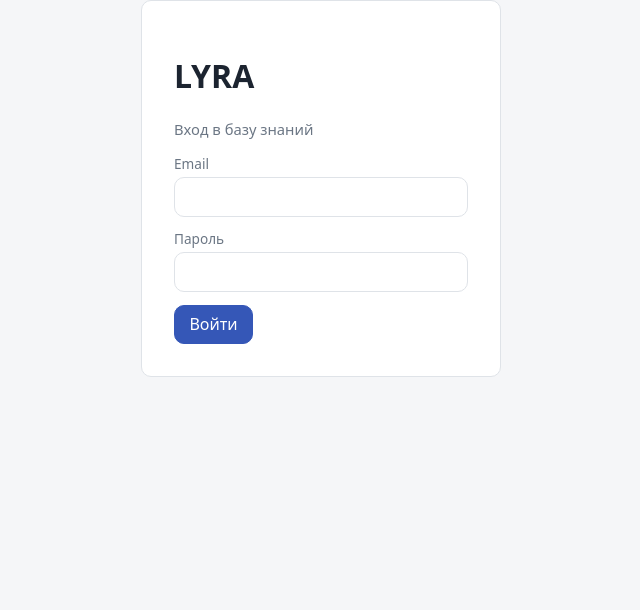
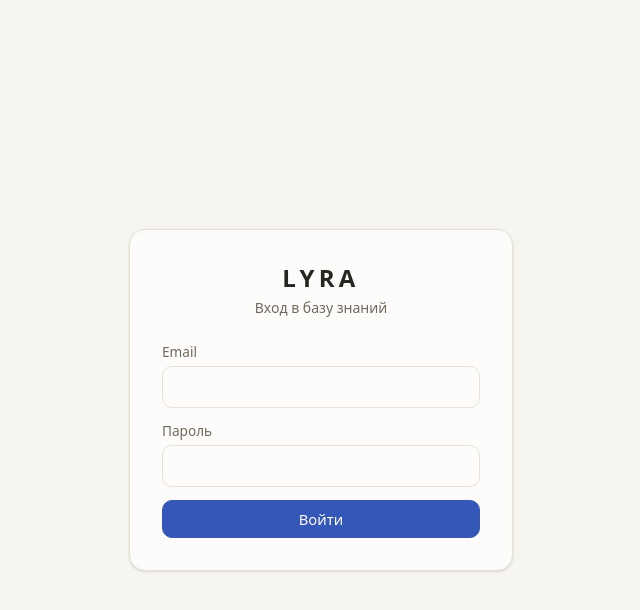
Before and after one commit to axrmxv/lyra, a React (Vite) app in the folder frontend/: page /login in a window 1280 px wide. Shown: the top 610 px of the page, without its empty margins (319-959 px from the left). Built offline with nearby package versions, Linux system fonts and the light colour scheme.

Commit message:
feat(ui): дизайн-токены, тема и каркас

```diff
--- a/frontend/src/components/Layout.tsx
+++ b/frontend/src/components/Layout.tsx
@@ -1,6 +1,7 @@
 import { NavLink, Outlet } from 'react-router-dom'
 
 import { useAuth } from '../hooks/useAuth'
+import { useTheme } from '../hooks/useTheme'
 import { Toasts } from './Toasts'
 
 const ROLE_LABEL: Record<string, string> = {
@@ -9,18 +10,39 @@ const ROLE_LABEL: Record<string, string> = {
   admin: 'администратор',
 }
 
+const navClass = ({ isActive }: { isActive: boolean }) =>
+  isActive
+    ? 'bg-accent-soft text-accent rounded-lg px-3 py-1.5 text-sm font-semibold'
+    : 'text-ink-muted hover:bg-canvas hover:text-ink rounded-lg px-3 py-1.5 text-sm'
+
 export function Layout() {
   const { user, logout } = useAuth()
+  const { theme, toggle } = useTheme()
   return (
-    <div className="layout">
-      <header className="topbar">
-        <span className="topbar-brand">LYRA</span>
-        <nav>
-          <NavLink to="/chat">Чат</NavLink>
-          <NavLink to="/documents">Документы</NavLink>
-          <NavLink to="/sources">Источники</NavLink>
+    <div className="flex h-dvh flex-col">
+      <header className="border-line bg-surface flex items-center gap-6 border-b px-5 py-2.5">
+        <span className="text-sm font-bold tracking-[0.18em]">LYRA</span>
+        <nav className="flex gap-1">
+          <NavLink to="/chat" className={navClass}>
+            Чат
+          </NavLink>
+          <NavLink to="/documents" className={navClass}>
+            Документы
+          </NavLink>
+          <NavLink to="/sources" className={navClass}>
+            Источники
+          </NavLink>
         </nav>
-        <span className="topbar-user">
+        <span className="text-ink-muted ml-auto flex items-center gap-3 text-sm">
+          <button
+            type="button"
+            className="btn btn-icon"
+            aria-label={theme === 'dark' ? 'Светлая тема' : 'Тёмная тема'}
+            title={theme === 'dark' ? 'Светлая тема' : 'Тёмная тема'}
+            onClick={toggle}
+          >
+            {theme === 'dark' ? '☀' : '☾'}
+          </button>
           {user && (
             <>
               <span>
@@ -33,7 +55,7 @@ export function Layout() {
           )}
         </span>
       </header>
-      <main className="layout-main">
+      <main className="flex min-h-0 flex-1">
         <Outlet />
       </main>
       <Toasts />
--- /dev/null
+++ b/frontend/src/hooks/useTheme.ts
@@ -0,0 +1,33 @@
+import { useCallback, useEffect, useState } from 'react'
+
+import { applyTheme, currentTheme, saveTheme, storedTheme, systemTheme } from '../theme'
+import type { Theme } from '../theme'
+
+export function useTheme(): { theme: Theme; toggle: () => void } {
+  const [theme, setTheme] = useState<Theme>(() => currentTheme())
+
+  // Пока пользователь не выбрал тему явно — следуем за системной
+  useEffect(() => {
+    const media = window.matchMedia?.('(prefers-color-scheme: dark)')
+    if (!media) return
+    const onChange = () => {
+      if (storedTheme() === null) {
+        const next = systemTheme()
+        applyTheme(next)
+        setTheme(next)
+      }
+    }
+    media.addEventListener('change', onChange)
+    return () => media.removeEventListener('change', onChange)
+  }, [])
+
+  const toggle = useCallback(() => {
+    setTheme((prev) => {
+      const next: Theme = prev === 'dark' ? 'light' : 'dark'
+      saveTheme(next)
+      return next
+    })
+  }, [])
+
+  return { theme, toggle }
+}
--- a/frontend/src/main.tsx
+++ b/frontend/src/main.tsx
@@ -1,7 +1,10 @@
 import { StrictMode } from 'react'
 import { createRoot } from 'react-dom/client'
 import { App } from './App'
+import { initTheme } from './theme'
 import './styles.css'
+
+initTheme()
 
 const rootElement = document.getElementById('root')
 if (!rootElement) {
--- a/frontend/src/pages/LoginPage.tsx
+++ b/frontend/src/pages/LoginPage.tsx
@@ -30,9 +30,10 @@ export function LoginPage() {
   }
 
   return (
-    <div className="login-wrap">
-      <h1>LYRA</h1>
-      <p className="empty-note">Вход в базу знаний</p>
+    <div className="bg-canvas flex min-h-dvh items-center justify-center p-4">
+      <div className="border-line bg-surface w-full max-w-sm rounded-2xl border p-8 shadow-sm">
+        <h1 className="text-center text-2xl font-bold tracking-[0.18em]">LYRA</h1>
+        <p className="text-ink-muted mt-1 mb-6 text-center text-sm">Вход в базу знаний</p>
         <form onSubmit={(event) => void handleSubmit(event)}>
           <label className="field">
             <span>Email</span>
@@ -54,11 +55,16 @@ export function LoginPage() {
               onChange={(event) => setPassword(event.target.value)}
             />
           </label>
-        {error && <p style={{ color: 'var(--danger)' }}>{error}</p>}
-        <button type="submit" className="btn btn-primary" disabled={busy}>
+          {error && (
+            <p className="text-danger mb-3 text-sm" role="alert">
+              {error}
+            </p>
+          )}
+          <button type="submit" className="btn btn-primary w-full" disabled={busy}>
             {busy ? 'Входим…' : 'Войти'}
           </button>
         </form>
       </div>
+    </div>
   )
 }
--- a/frontend/src/styles.css
+++ b/frontend/src/styles.css
@@ -1,115 +1,123 @@
-/* LYRA — базовые стили MVP (без CSS-фреймворка). */
+/* LYRA — стили. Tailwind 4 (ADR-011): токены в @theme, тёмная тема через
+   data-theme на <html> (src/theme.ts). Секция «Легаси» — правила
+   немигрированных компонентов, исчезает к концу фазы P0. */
 
-:root {
-  --bg: #f5f6f8;
-  --panel: #ffffff;
-  --border: #dfe3e8;
-  --text: #1c2430;
-  --muted: #6b7684;
-  --accent: #3557b7;
-  --accent-soft: #e8edfa;
-  --danger: #b3362c;
-  --danger-soft: #fbeae8;
-  --warn-soft: #fdf3dd;
-  --ok: #1f7a3d;
-  --radius: 10px;
-  font-family: system-ui, 'Segoe UI', sans-serif;
+@import 'tailwindcss';
+
+@custom-variant dark (&:where([data-theme='dark'], [data-theme='dark'] *));
+
+@theme {
+  --font-sans: ui-sans-serif, system-ui, 'Segoe UI', Roboto, sans-serif;
+
+  /* Светлая тема: тёплая «бумажная» гамма, спокойный синий акцент */
+  --color-canvas: #f7f5f0;
+  --color-surface: #fdfcfa;
+  --color-line: #e6e1d7;
+  --color-ink: #262521;
+  --color-ink-muted: #6f6a5e;
+  --color-accent: #3557b7;
+  --color-accent-strong: #2b479c;
+  --color-accent-soft: #e9edf8;
+  --color-danger: #b3362c;
+  --color-danger-soft: #f9e9e7;
+  --color-warn-soft: #f7edd6;
+  --color-ok: #1f7a3d;
 }
 
-* {
-  box-sizing: border-box;
+/* Тёмная тема: тёплый графит; акцент светлее ради контраста */
+[data-theme='dark'] {
+  --color-canvas: #21201c;
+  --color-surface: #2a2925;
+  --color-line: #3b3931;
+  --color-ink: #e8e5dd;
+  --color-ink-muted: #a5a094;
+  --color-accent: #8ea9e8;
+  --color-accent-strong: #a3baee;
+  --color-accent-soft: #303a52;
+  --color-danger: #e07b6f;
+  --color-danger-soft: #46302c;
+  --color-warn-soft: #423a28;
+  --color-ok: #6fbf8a;
+}
+
+/* Мост для легаси-правил: старые имена переменных указывают на токены,
+   поэтому немигрированные компоненты темизируются автоматически. */
+:root {
+  --bg: var(--color-canvas);
+  --panel: var(--color-surface);
+  --border: var(--color-line);
+  --text: var(--color-ink);
+  --muted: var(--color-ink-muted);
+  --accent: var(--color-accent);
+  --accent-soft: var(--color-accent-soft);
+  --danger: var(--color-danger);
+  --danger-soft: var(--color-danger-soft);
+  --warn-soft: var(--color-warn-soft);
+  --ok: var(--color-ok);
+  --radius: 0.625rem;
+}
+
+@layer base {
+  html {
+    color-scheme: light;
+  }
+
+  [data-theme='dark'] {
+    color-scheme: dark;
   }
 
   body {
-  margin: 0;
-  background: var(--bg);
-  color: var(--text);
+    background: var(--color-canvas);
+    color: var(--color-ink);
+    font-family: var(--font-sans);
+    -webkit-font-smoothing: antialiased;
   }
 
   button {
-  font: inherit;
     cursor: pointer;
   }
-
-input,
-textarea,
-select {
-  font: inherit;
 }
 
-/* --- Каркас --- */
-
-.layout {
-  display: flex;
-  flex-direction: column;
-  height: 100vh;
+@layer components {
+  .btn {
+    display: inline-flex;
+    align-items: center;
+    justify-content: center;
+    gap: 0.4rem;
+    border: 1px solid var(--color-line);
+    background: var(--color-surface);
+    color: var(--color-ink);
+    border-radius: 0.625rem;
+    padding: 0.45rem 0.9rem;
+    font-size: 0.92rem;
+    transition:
+      background-color 0.15s ease,
+      border-color 0.15s ease;
   }
 
-.topbar {
-  display: flex;
-  align-items: center;
-  gap: 1.5rem;
-  padding: 0.6rem 1.2rem;
-  background: var(--panel);
-  border-bottom: 1px solid var(--border);
-}
-
-.topbar-brand {
-  font-weight: 700;
-  letter-spacing: 0.08em;
-}
-
-.topbar nav {
-  display: flex;
-  gap: 0.4rem;
-}
-
-.topbar nav a {
-  padding: 0.35rem 0.8rem;
-  border-radius: var(--radius);
-  color: var(--muted);
-  text-decoration: none;
-}
-
-.topbar nav a.active {
-  background: var(--accent-soft);
-  color: var(--accent);
-  font-weight: 600;
-}
-
-.topbar-user {
-  margin-left: auto;
-  display: flex;
-  align-items: center;
-  gap: 0.8rem;
-  color: var(--muted);
-  font-size: 0.9rem;
-}
-
-.layout-main {
-  flex: 1;
-  min-height: 0;
-  display: flex;
-}
-
-/* --- Кнопки/формы --- */
-
-.btn {
-  border: 1px solid var(--border);
-  background: var(--panel);
-  border-radius: var(--radius);
-  padding: 0.45rem 0.9rem;
-}
-
-.btn-primary {
-  background: var(--accent);
-  border-color: var(--accent);
-  color: #fff;
+  .btn:hover:not(:disabled) {
+    background: var(--color-canvas);
   }
 
   .btn:disabled {
     opacity: 0.5;
     cursor: default;
+  }
+
+  .btn-primary {
+    background: var(--color-accent);
+    border-color: var(--color-accent);
+    color: var(--color-surface);
+  }
+
+  .btn-primary:hover:not(:disabled) {
+    background: var(--color-accent-strong);
+    border-color: var(--color-accent-strong);
+  }
+
+  .btn-icon {
+    padding: 0.45rem 0.55rem;
+    line-height: 1;
   }
 
   .field {
@@ -121,28 +129,30 @@ select {
 
   .field input,
   .field textarea {
-  border: 1px solid var(--border);
-  border-radius: var(--radius);
+    border: 1px solid var(--color-line);
+    background: var(--color-surface);
+    border-radius: 0.625rem;
     padding: 0.5rem 0.7rem;
+  }
+
+  .field input:focus,
+  .field textarea:focus {
+    outline: none;
+    border-color: var(--color-accent);
   }
 
   .field span {
     font-size: 0.85rem;
-  color: var(--muted);
+    color: var(--color-ink-muted);
+  }
 }
 
-/* --- Логин --- */
+/* ============================================================= */
+/* Легаси (до миграции в под-фазах P0.3–P0.6): каркас чата,      */
+/* содержимое, цитаты, бейджи, фидбек, страницы данных, тосты.   */
+/* ============================================================= */
 
-.login-wrap {
-  margin: auto;
-  width: min(360px, 90vw);
-  background: var(--panel);
-  border: 1px solid var(--border);
-  border-radius: var(--radius);
-  padding: 2rem;
-}
-
-/* --- Чат --- */
+/* --- Каркас чата (мигрирует в P0.3) --- */
 
 .chat-page {
   display: flex;
@@ -194,6 +204,25 @@ select {
   gap: 0.9rem;
 }
 
+.chat-input {
+  display: flex;
+  gap: 0.6rem;
+  padding: 0.9rem 1.2rem;
+  border-top: 1px solid var(--border);
+  background: var(--panel);
+}
+
+.chat-input textarea {
+  flex: 1;
+  resize: none;
+  border: 1px solid var(--border);
+  background: var(--panel);
+  border-radius: var(--radius);
+  padding: 0.55rem 0.8rem;
+  min-height: 2.6rem;
+  max-height: 8rem;
+}
+
 .bubble {
   max-width: 46rem;
   border-radius: var(--radius);
@@ -206,7 +235,7 @@ select {
 .bubble-user {
   align-self: flex-end;
   background: var(--accent);
-  color: #fff;
+  color: var(--panel);
 }
 
 .bubble-assistant {
@@ -239,6 +268,7 @@ select {
   margin: 0.5rem 0 0;
   padding-left: 1.2rem;
   font-size: 0.9rem;
+  list-style: disc;
 }
 
 .stage-indicator {
@@ -266,24 +296,6 @@ select {
   50% {
     opacity: 1;
   }
-}
-
-.chat-input {
-  display: flex;
-  gap: 0.6rem;
-  padding: 0.9rem 1.2rem;
-  border-top: 1px solid var(--border);
-  background: var(--panel);
-}
-
-.chat-input textarea {
-  flex: 1;
-  resize: none;
-  border: 1px solid var(--border);
-  border-radius: var(--radius);
-  padding: 0.55rem 0.8rem;
-  min-height: 2.6rem;
-  max-height: 8rem;
 }
 
 /* --- Цитаты --- */
@@ -320,12 +332,17 @@ select {
   background: var(--panel);
   border: 1px solid var(--border);
   border-radius: var(--radius);
-  box-shadow: 0 6px 24px rgba(28, 36, 48, 0.16);
+  box-shadow: 0 6px 24px rgba(0, 0, 0, 0.16);
   padding: 0.8rem 0.9rem;
   font-size: 0.88rem;
   white-space: normal;
   text-align: left;
   color: var(--text);
+}
+
+.citation-popover a {
+  color: var(--accent);
+  text-decoration: underline;
 }
 
 .citation-popover blockquote {
@@ -358,6 +375,10 @@ select {
   border-color: currentColor;
 }
 
+[data-theme='dark'] .badge-medium {
+  color: #d9b25e;
+}
+
 .badge-low {
   color: var(--danger);
   border-color: currentColor;
@@ -388,6 +409,7 @@ select {
 .feedback-form textarea {
   flex: 1;
   border: 1px solid var(--border);
+  background: var(--panel);
   border-radius: var(--radius);
   padding: 0.4rem 0.6rem;
   resize: none;
@@ -414,6 +436,7 @@ select {
 .panel h2 {
   margin: 0 0 0.8rem;
   font-size: 1.05rem;
+  font-weight: 600;
 }
 
 .data-table {
@@ -460,6 +483,11 @@ select {
   border-color: currentColor;
 }
 
+[data-theme='dark'] .status-processing,
+[data-theme='dark'] .status-queued {
+  color: #d9b25e;
+}
+
 .dropzone {
   border: 2px dashed var(--border);
   border-radius: var(--radius);
@@ -492,7 +520,7 @@ select {
   border-radius: var(--radius);
   padding: 0.7rem 1rem;
   min-width: 240px;
-  box-shadow: 0 6px 24px rgba(28, 36, 48, 0.16);
+  box-shadow: 0 6px 24px rgba(0, 0, 0, 0.16);
 }
 
 .toast-error {
```
Also changed, not shown: frontend/src/theme.ts (added, +46 -0 lines), 1 other file (tests, documents, lock files or other folders). Lines whose indentation alone changed are shown as unchanged.
